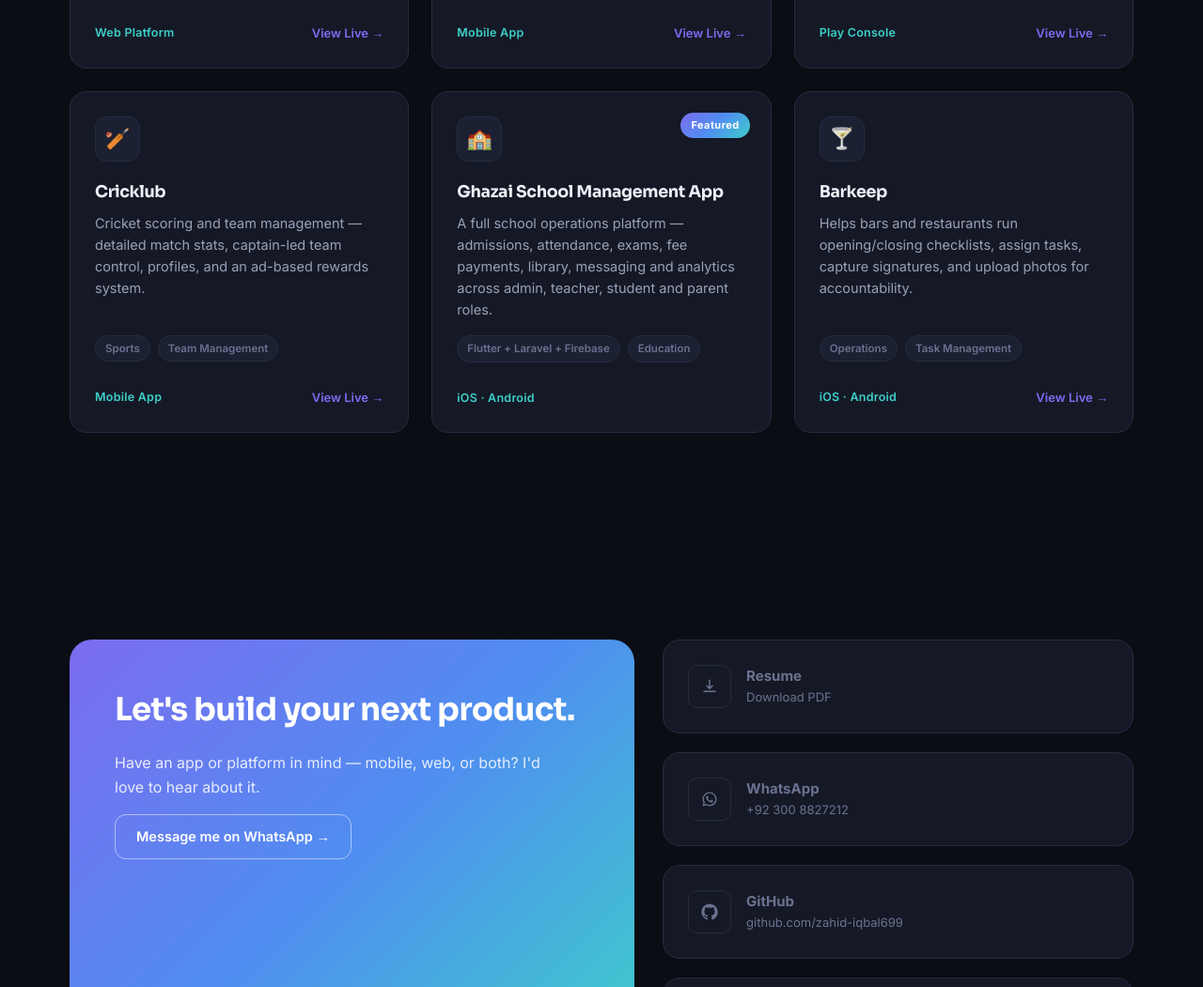
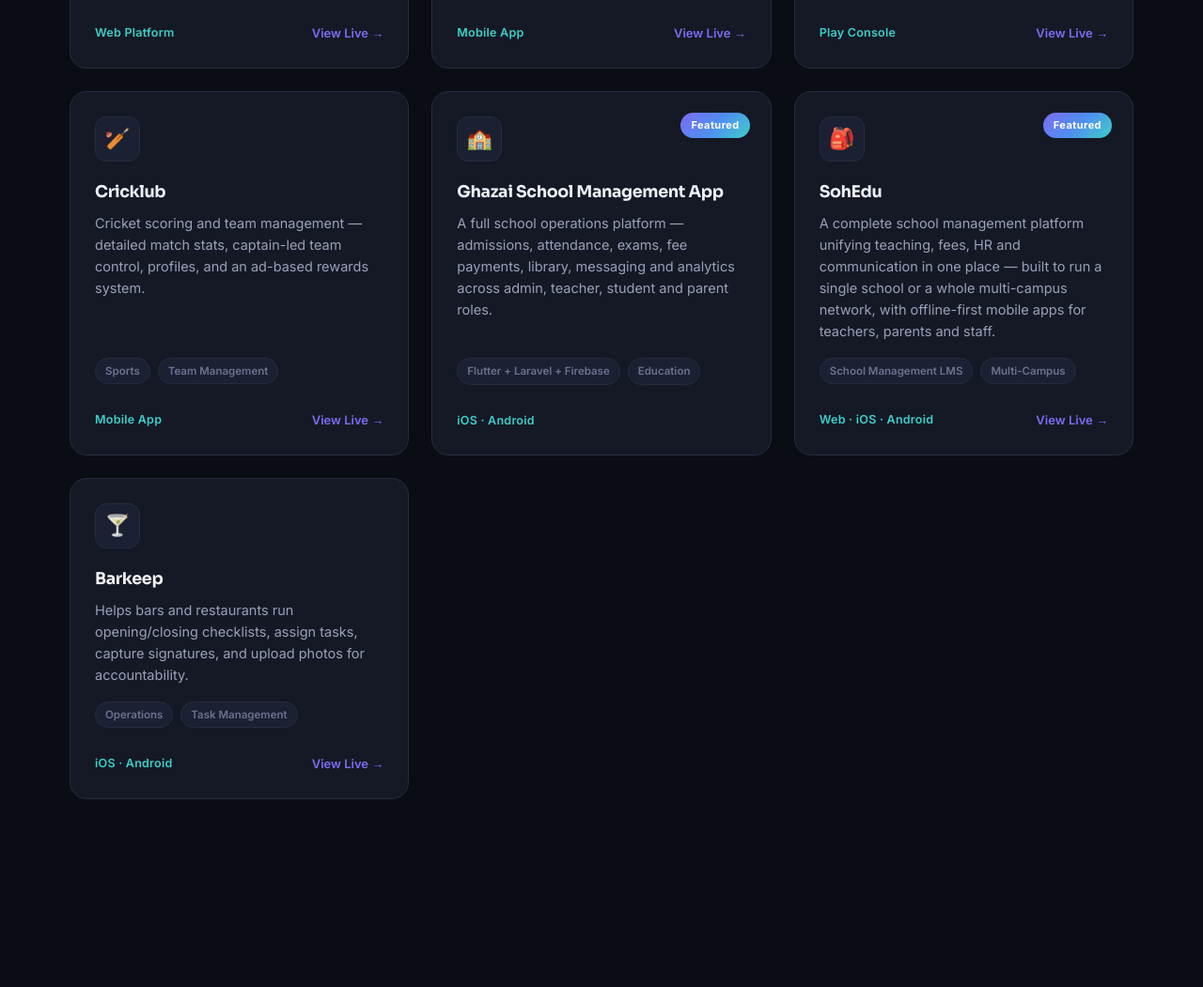
Before and after one commit to zahid-iqbal699/zahid-iqbal699.github.io, a plain HTML site: page index.html in a window 1280 px wide. Shown: the part 5316-6367 px from the top of the page at 94% size. Drawn offline with Linux system fonts and the light colour scheme.

Commit message:
Update index.html

```diff
--- a/index.html
+++ b/index.html
@@ -737,6 +737,13 @@
       featured:true
     },
     {
+      icon:'🎒', title:'SohEdu', category:['web','mobile'], platforms:'Web · iOS · Android',
+      tags:['School Management LMS','Multi-Campus'],
+      desc:"A complete school management platform unifying teaching, fees, HR and communication in one place — built to run a single school or a whole multi-campus network, with offline-first mobile apps for teachers, parents and staff.",
+      featured:true,
+      links:[{label:'View Live', url:'https://sohedu.com'}]
+    },
+    {
       icon:'🍸', title:'Barkeep', category:['business'], platforms:'iOS · Android',
       tags:['Operations','Task Management'],
       desc:"Helps bars and restaurants run opening/closing checklists, assign tasks, capture signatures, and upload photos for accountability.",
```
